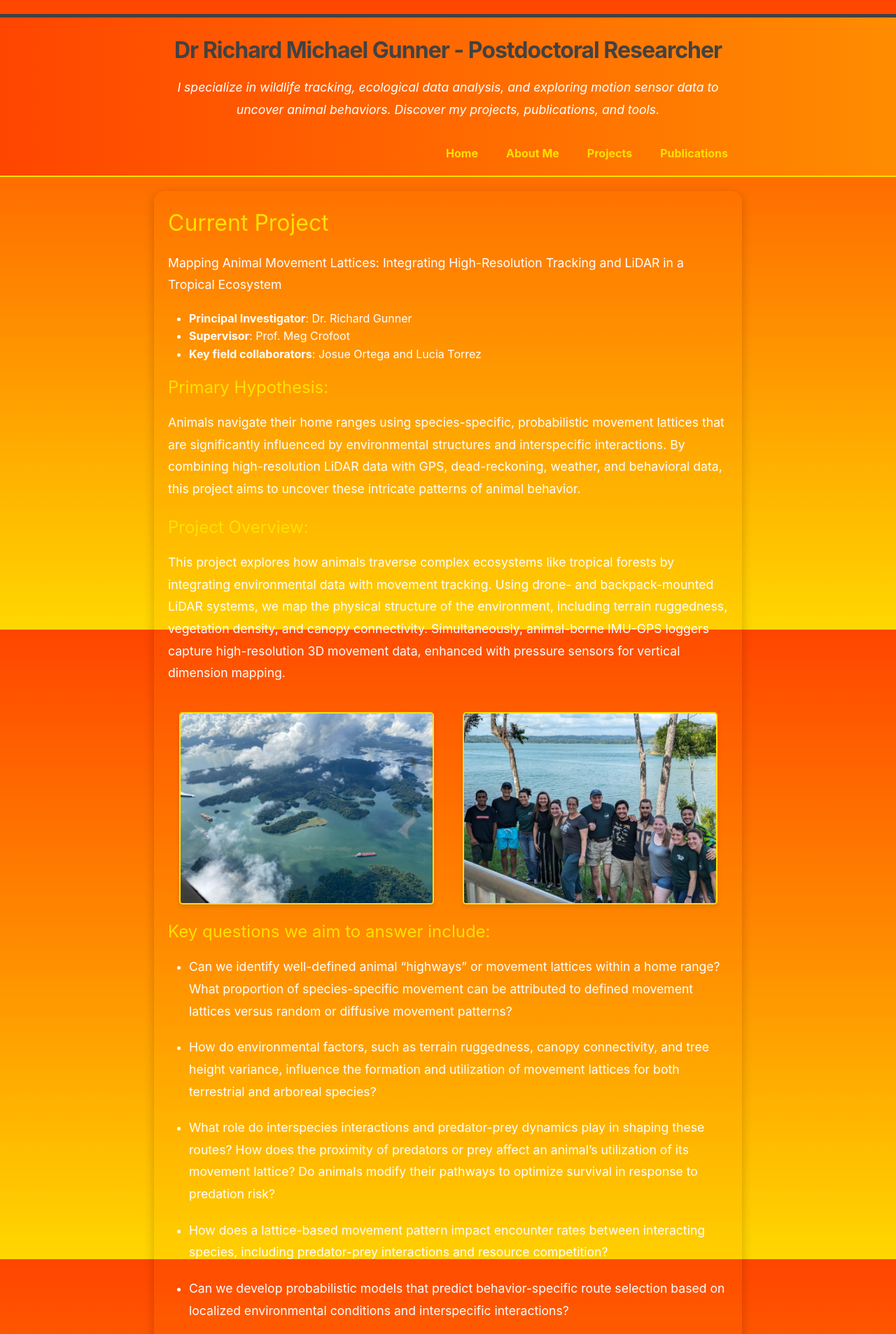
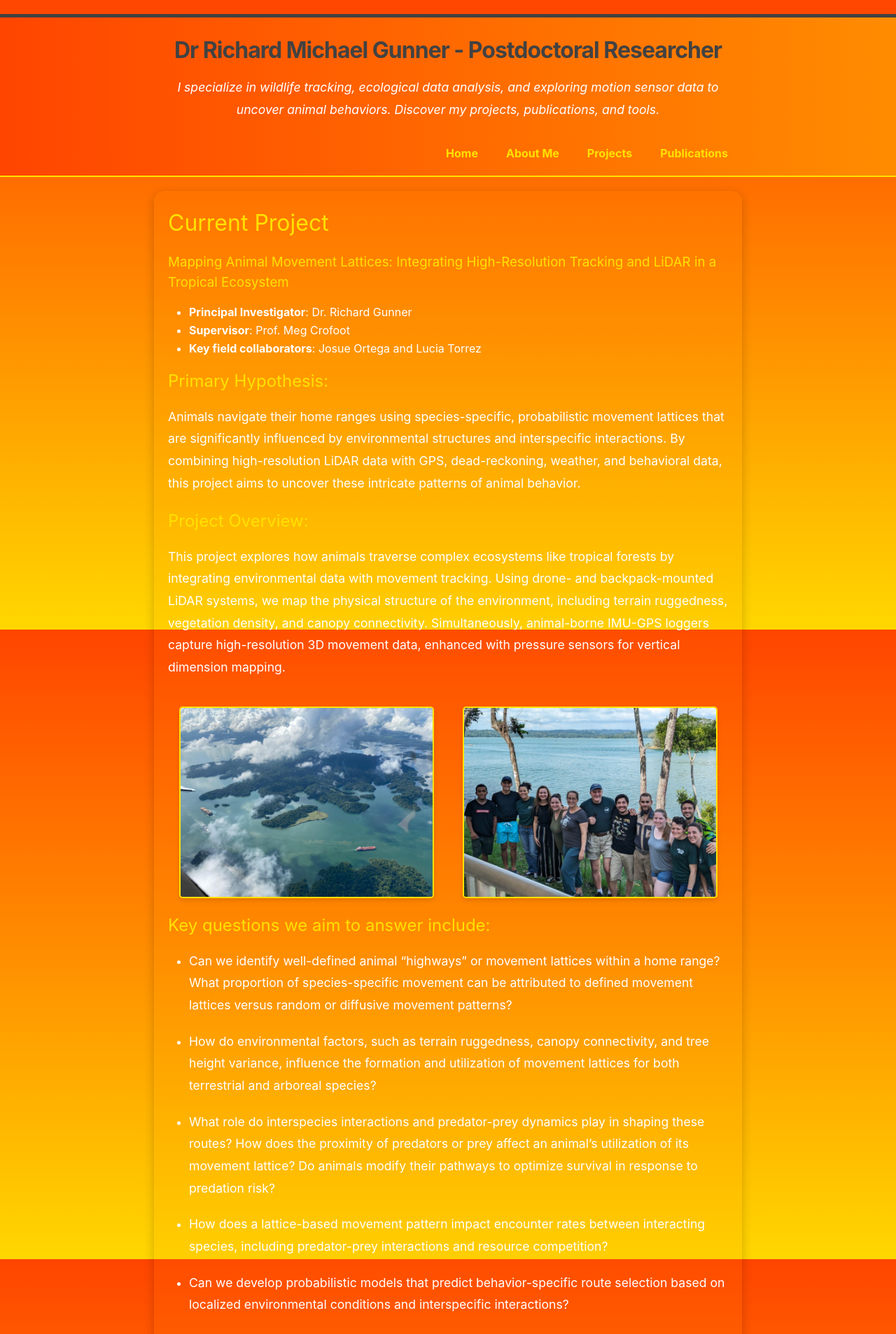
Before and after one commit to Richard6195/my-website, a Jekyll site: the page built from projects.md, in a window 1280 px wide. Shown: the top 1907 px of the page at 70% size. Built offline with Jekyll 4.4.1, drawn with Linux system fonts in a browser that asks for light colours.

Commit message:
Update website with new changes

```diff
--- a/projects.md
+++ b/projects.md
@@ -4,7 +4,7 @@ title: "Projects"
 permalink: /projects.html
 ---
 # Current Project
- Mapping Animal Movement Lattices: Integrating High-Resolution Tracking and LiDAR in a Tropical Ecosystem
+### Mapping Animal Movement Lattices: Integrating High-Resolution Tracking and LiDAR in a Tropical Ecosystem
 
 - **Principal Investigator**: Dr. Richard Gunner
 - **Supervisor**: Prof. Meg Crofoot
```
Also changed, not shown: publications.md (line endings or trailing spaces).
